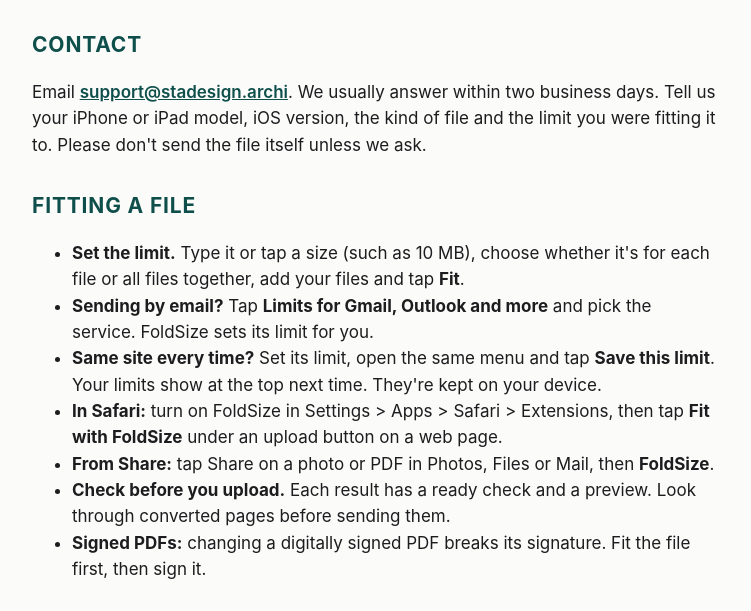
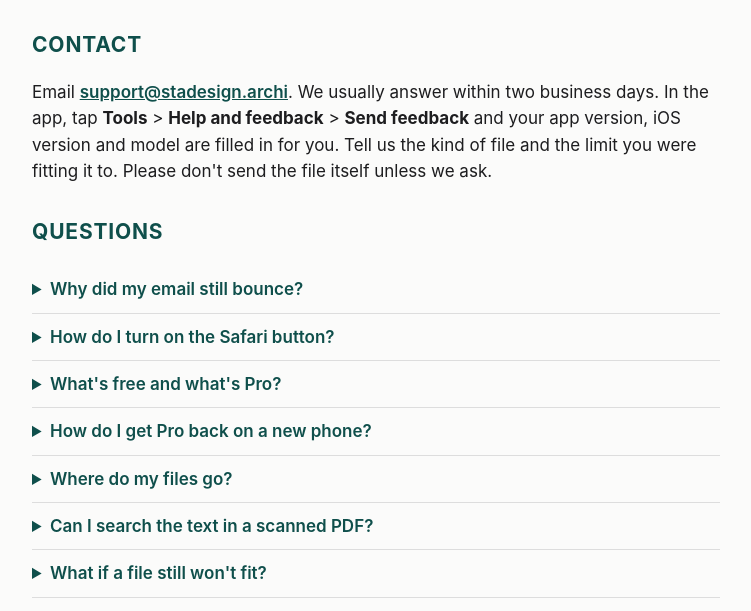
Before and after one commit to sthes26/foldsize, a plain HTML site: page index.html in a window 1280 px wide. Shown: the part 130-741 px from the top of the page, without its empty margins (264-1015 px from the left). Drawn offline with Linux system fonts and the light colour scheme.

Commit message:
Add a Questions section (FAQ) to the support page
Same seven answers as the app's Help page, and point Contact at Send feedback.

Co-Authored-By: Claude Opus 5.5 <noreply@anthropic.com>
Claude-Session: https://claude.ai/code/session_01LREH7tSqRiUdg8oCYct587

```diff
--- a/index.html
+++ b/index.html
@@ -5,7 +5,16 @@
 <header><h1>Fold<span class="s">Size</span></h1><p class="sub">Shrink &amp; Fit Files. Support from STA Design LLC.</p></header>
 
 <h2>Contact</h2>
-<p>Email <a href="mailto:support@stadesign.archi">support@stadesign.archi</a>. We usually answer within two business days. Tell us your iPhone or iPad model, iOS version, the kind of file and the limit you were fitting it to. Please don't send the file itself unless we ask.</p>
+<p>Email <a href="mailto:support@stadesign.archi">support@stadesign.archi</a>. We usually answer within two business days. In the app, tap <b>Tools</b> &gt; <b>Help and feedback</b> &gt; <b>Send feedback</b> and your app version, iOS version and model are filled in for you. Tell us the kind of file and the limit you were fitting it to. Please don't send the file itself unless we ask.</p>
+
+<h2>Questions</h2>
+<details><summary>Why did my email still bounce?</summary><p>Email makes an attachment about a third bigger when it sends it, so Gmail's 25 MB limit fits about 18 MB of files. On the Fit tab, tap <b>Limits for Gmail, Outlook and more</b> and pick your email. FoldSize sets the safe size for you.</p></details>
+<details><summary>How do I turn on the Safari button?</summary><p>Open Settings &gt; Apps &gt; Safari &gt; Extensions, tap <b>FoldSize</b>, turn it on and allow it on the websites you upload to. Then tap <b>Fit with FoldSize</b> under an upload button on a web page.</p></details>
+<details><summary>What's free and what's Pro?</summary><p>Free fits one photo or PDF at a time. Pro adds videos, batches, folders, zips, Office files, scan cleanup, searchable PDFs, combining and splitting. Each tool's page in the <b>Tools</b> tab shows what's included.</p></details>
+<details><summary>How do I get Pro back on a new phone?</summary><p>Open <b>Tools</b> &gt; <b>Help and feedback</b> &gt; <b>How do I get Pro back?</b> and tap <b>Restore purchases</b>, or tap <b>FoldSize Pro</b> &gt; <b>Restore purchases</b>. Use the Apple ID you bought it with. There's no account to sign in to.</p></details>
+<details><summary>Where do my files go?</summary><p>Files are fitted on your iPhone or iPad and never uploaded. You choose where the new files are saved, and FoldSize keeps no copies.</p></details>
+<details><summary>Can I search the text in a scanned PDF?</summary><p>Yes. Use <b>Clean up scans</b> in the Tools tab. It finds the text on your device and adds it to the PDF, so you can search and copy it. Saving clean, searchable copies needs Pro.</p></details>
+<details><summary>What if a file still won't fit?</summary><p>FoldSize stops before a file becomes unreadable. Try a higher limit if the site allows it, split a PDF into parts that each fit, or save a zip split into parts. Splitting needs Pro.</p></details>
 
 <h2>Fitting a file</h2>
 <ul>
--- a/style.css
+++ b/style.css
@@ -9,3 +9,4 @@ footer{margin-top:48px;color:var(--muted);font-size:14px}
 table{border-collapse:collapse;width:100%;margin:16px 0;font-size:16px}th,td{text-align:left;padding:8px;border-bottom:1px solid #ddd;vertical-align:top}th{color:var(--deep)}
 .cta{margin:32px 0;padding:16px;border-left:4px solid var(--teal);background:#eef6f5}.cta p{margin:0}
 .answer{font-size:18px}nav.crumb{font-size:14px;margin-bottom:8px}
+details{border-bottom:1px solid #ddd;padding:10px 0}summary{cursor:pointer;font-weight:600;color:var(--deep)}details p{margin:8px 0 0}
```
